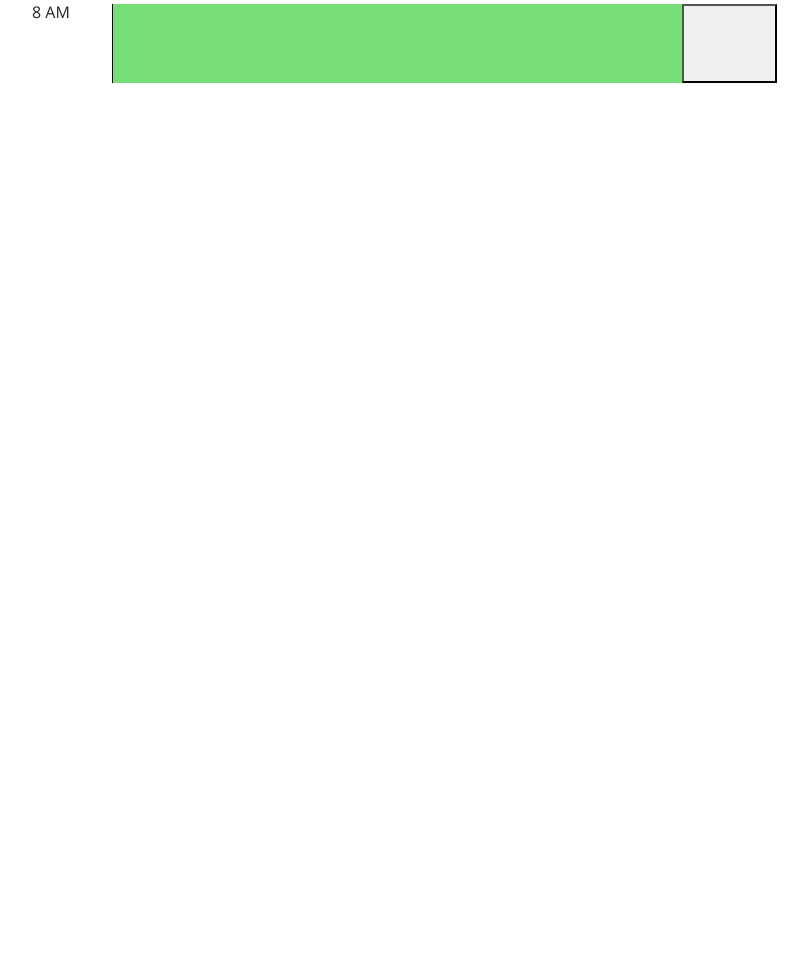
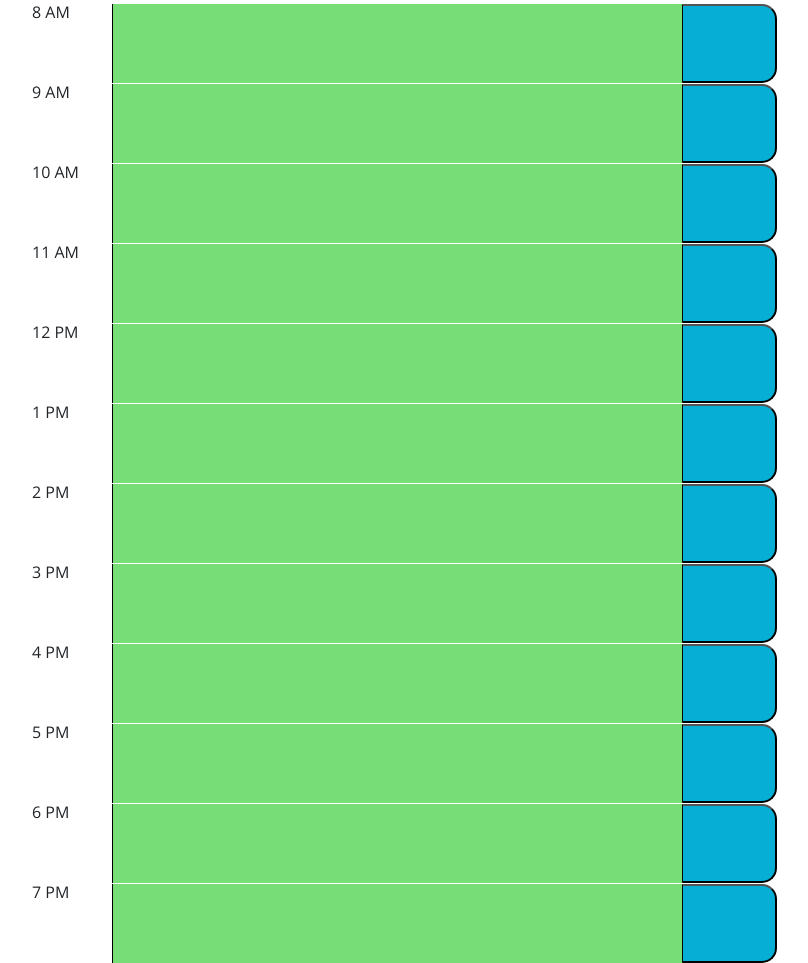
Before and after one commit to K3yuli/organize-work-schedule, a plain HTML site: page index.html in a window 1280 px wide. Shown: the part 297-1260 px from the top of the page, without its empty margins (53-861 px from the left). Drawn offline with nearby package versions, Linux system fonts and the light colour scheme; files that its build step writes are made by us from their sources.

Commit message:
added divs

```diff
--- a/assests/css/style.css
+++ b/assests/css/style.css
@@ -1,10 +1,10 @@
 body {
-  font-family: 'Open Sans', sans-serif;
+  font-family: "Open Sans", sans-serif;
   font-size: 16px;
   line-height: 1;
 }
 
-textarea{
+textarea {
   background: transparent;
   border: none;
   resize: none;
@@ -19,13 +19,14 @@ textarea{
   color: black;
   border-radius: 0;
   border-bottom: 10px solid black;
+
 }
 
-.description{
+.description {
   white-space: pre-wrap;
 }
 
-.time-block{
+.time-block {
   text-align: center;
   border-radius: 15px;
 }
@@ -33,7 +34,7 @@ textarea{
 .row {
   white-space: pre-wrap;
   height: 80px;
-  border-top: 1px solid white;;
+  border-top: 1px solid white;
 }
 
 .hour {
@@ -61,11 +62,11 @@ textarea{
   border-left: 1px solid black;
   border-top-right-radius: 15px;
   border-bottom-right-radius: 15px;
-  background-color: #06AED5;
+  background-color: #06aed5;
   color: white;
 }
 
 .saveBtn i:hover {
   font-size: 20px;
-  transition: all .3s ease-in-out;
+  transition: all 0.3s ease-in-out;
 }
--- a/assests/js/script.js
+++ b/assests/js/script.js
@@ -1,31 +1,35 @@
-// when i open yhe planner
 
-// then the current day is displayed at the top of the calendar
-
+// the current day is displayed at the top of the calendar
+moment().format("MMMM do YYYY, h:mm:ss a");
 
 
 // when i scroll down
-
 // then i am presented with time blocks for standard business hrs
 
 
 
 // when i view the time blocks for that day
-
 // then each time block is color-coded ti indicate whether it is in the
 // past, present, or future
 
 
 
 // when i click into a time block
-
 // then i can enter an event
-
+$(".description").on("click", "textarea", function() {
+console.log("<textarea> was clicked");
+});
 
 // when i click the save button for that time block
+// then the text for that event is saved in local storage
+$(".saveBtn").on("click", function() {
+    console.log(this);
+    var text = $(this).siblings(".description").val();
+    var time = $(this).parent().attr("id");
 
-// then the text for that event is saved in local storage
+    localStorage.setItem(time, text);
 
+});
 
 // when i refresh the page
 // then the saved events persist
--- a/index.html
+++ b/index.html
@@ -18,8 +18,8 @@
       href="https://fonts.googleapis.com/css?family=Open+Sans&display=swap"
       rel="stylesheet"
     />
-    <link rel="stylesheet" href="style.css" />
-    <title>Work Day Scheduler</title>
+    <link rel="stylesheet" href="./assests/css/style.css" />
+    <title>Organize Your Work</title>
   </head>
 
   <body>
@@ -32,61 +32,84 @@
       <!-- Time-blocks go here -->
 
       <!-- 8 am row -->
-      <div class="extra-space col-2"></div>
+      <!-- <div class="extra-space col-2"></div> -->
       <div class="row" id="hr-8">
         <div class="hr-space col-1">8 AM</div>
-        <textarea class="hr-description col-6 future hr-8"></textarea>
-        <button class="save-btn col-1" ::before></button>
+        <textarea class="description col-6 future hr-8"></textarea>
+        <button class="saveBtn col-1" ::before></button>
       </div>
       <!-- 9 am row -->
       <div class="row" id="hr-9">
-
+        <div class="hr-space col-1">9 AM</div>
+        <textarea class="description col-6 future hr-8"></textarea>
+        <button class="saveBtn col-1" ::before></button>
       </div>
       <!-- 10 am row -->
       <div class="row" id="hr-10">
-
+        <div class="hr-space col-1">10 AM</div>
+        <textarea class="description col-6 future hr-8"></textarea>
+        <button class="saveBtn col-1" ::before></button>
       </div>
       <!-- 11 am row -->
       <div class="row" id="hr-11">
-
+        <div class="hr-space col-1">11 AM</div>
+        <textarea class="description col-6 future hr-8"></textarea>
+        <button class="saveBtn col-1" ::before></button>
       </div>
       <!-- 12 pm row -->
       <div class="row" id="hr-12">
-
+        <div class="hr-space col-1">12 PM</div>
+        <textarea class="description col-6 future hr-8"></textarea>
+        <button class="saveBtn col-1" ::before></button>
       </div>
       <!-- 1 pm row -->
       <div class="row" id="hr-1">
-
+        <div class="hr-space col-1">1 PM</div>
+        <textarea class="description col-6 future hr-8"></textarea>
+        <button class="saveBtn col-1" ::before></button>
       </div>
       <!-- 2 pm row -->
       <div class="row" id="hr-2">
-
+        <div class="hr-space col-1">2 PM</div>
+        <textarea class="description col-6 future hr-8"></textarea>
+        <button class="saveBtn col-1" ::before></button>
       </div>
       <!-- 3 pm row -->
       <div class="row" id="hr-3">
-
+        <div class="hr-space col-1">3 PM</div>
+        <textarea class="description col-6 future hr-8"></textarea>
+        <button class="saveBtn col-1" ::before></button>
       </div>
       <!-- 4 pm row -->
       <div class="row" id="hr-4">
-
+        <div class="hr-space col-1">4 PM</div>
+        <textarea class="description col-6 future hr-8"></textarea>
+        <button class="saveBtn col-1" ::before></button>
       </div>
       <!-- 5 pm row -->
-
       <div class="row" id="hr-5">
-
+        <div class="hr-space col-1">5 PM</div>
+        <textarea class="description col-6 future hr-8"></textarea>
+        <button class="saveBtn col-1" ::before></button>
       </div>
       <!-- 6 pm row -->
-
       <div class="row" id="hr-6">
-
+        <div class="hr-space col-1">6 PM</div>
+        <textarea class="description col-6 future hr-8"></textarea>
+        <button class="saveBtn col-1" ::before></button>
       </div>
       <!-- 7 pm row -->
       <div class="row" id="hr-7">
-
+        <div class="hr-space col-1">7 PM</div>
+        <textarea class="description col-6 future hr-8"></textarea>
+        <button class="saveBtn col-1" ::before></button>
       </div>
     </div>
 
+    <!-- link js  -->
+    <script src="./assests/js/script.js"></script>
     <script src="https://code.jquery.com/jquery-3.4.1.min.js"></script>
     <script src="https://cdnjs.cloudflare.com/ajax/libs/moment.js/2.24.0/moment.min.js"></script>
+
   </body>
 </html>
```
Also changed, not shown: images/6CIBEr.jpeg (added), images/cartoon-illustration-background-of-a-colorful-busy-city-full-with-GDK89M.jpeg (added), 1 other file.
